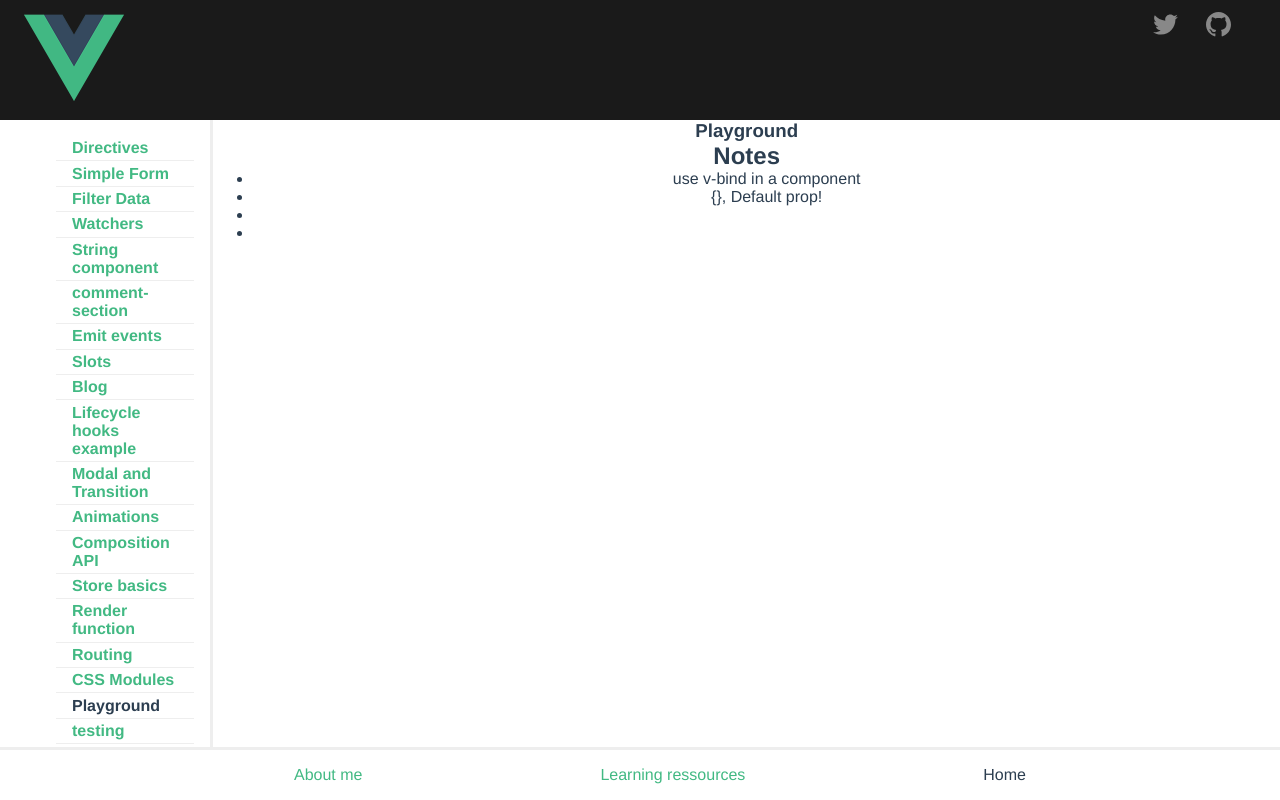
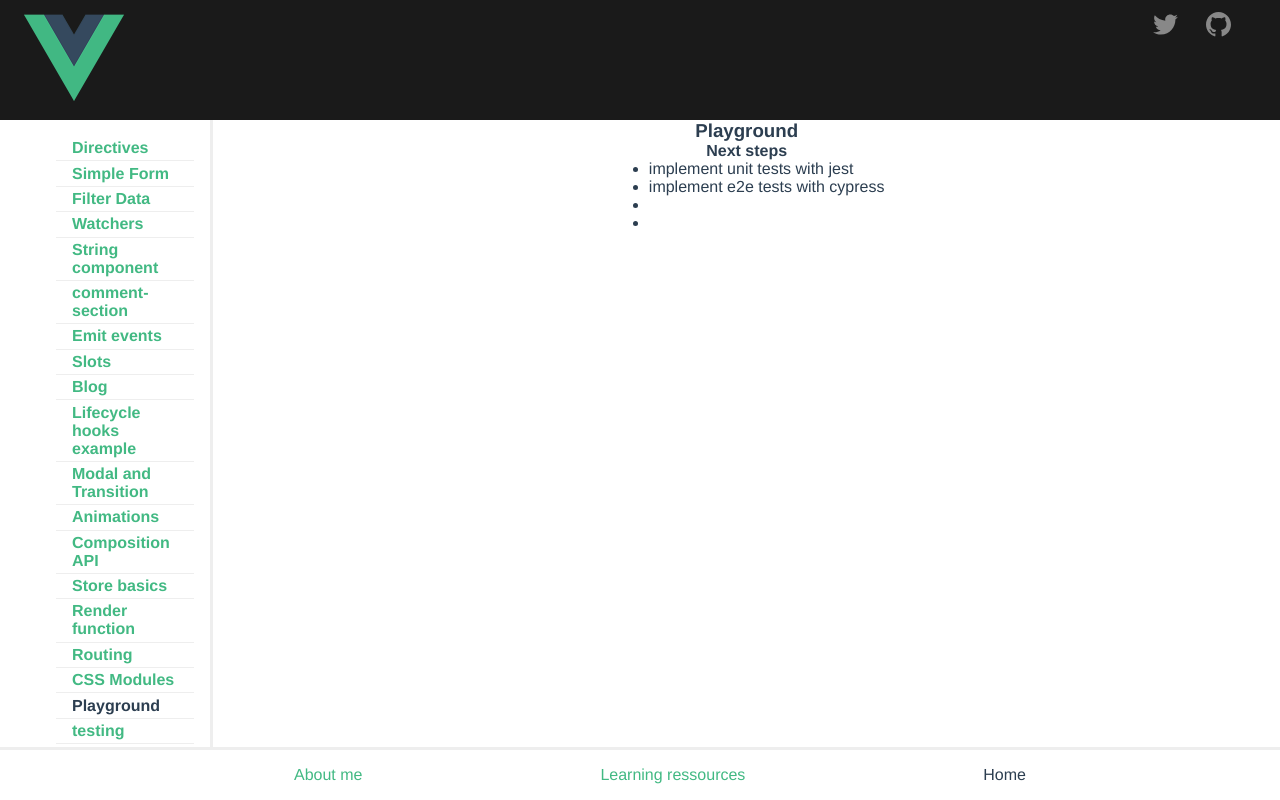
Before and after one commit to HannesLinde/vue_playground, a Vue app: page /playground in a window 1280 px wide. Built offline with nearby package versions, Linux system fonts and the light colour scheme.

Commit message:
add todos

```diff
--- a/src/components/playground.vue
+++ b/src/components/playground.vue
@@ -1,33 +1,46 @@
-<script>
-export default {
-  name: "playground.vue",
-  props: {
-    msg: {
-      type: String,
-      required: false,
-      default: 'Default prop!',
-      validator: (value) => {
-        console.log(value);
-      }
-    }
-  }
-}
+<script setup lang="ts">
+import {defineProps} from "vue";
+const props = defineProps({
+  msg: {
+    type: String,
+    required: false,
+    default: 'Default prop!',
+    // validator: (value) => {
+    //   console.log(value);
+    // }
+  }}
+);
 </script>
 
 <template>
-<h2>
-  Notes
-</h2>
+<h4>
+  Next steps
+</h4>
+  <div id="content-container">
   <ul>
     <li>
-      use v-bind in a component
+      implement unit tests with jest
     </li>
-    <li>{{$attrs}}, {{msg}}</li>
+    <li>
+      implement e2e tests with cypress
+    </li>
     <li></li>
     <li></li>
   </ul>
+  </div>
 </template>
 
-<style scoped>
+<style lang="scss" scoped>
+ul {
+  display: flex;
+  flex-direction: column;
+  align-items: flex-start;
+  //text-align: left;
+}
 
+#content-container{
+  display: flex;
+  flex-direction: column;
+  align-items: center;
+}
 </style>
```
